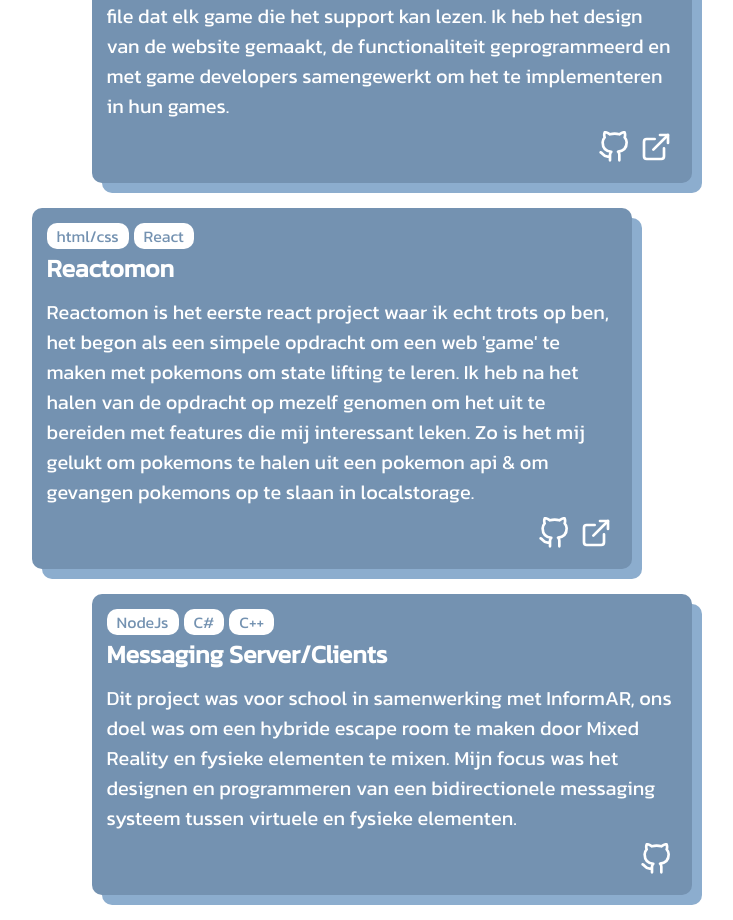
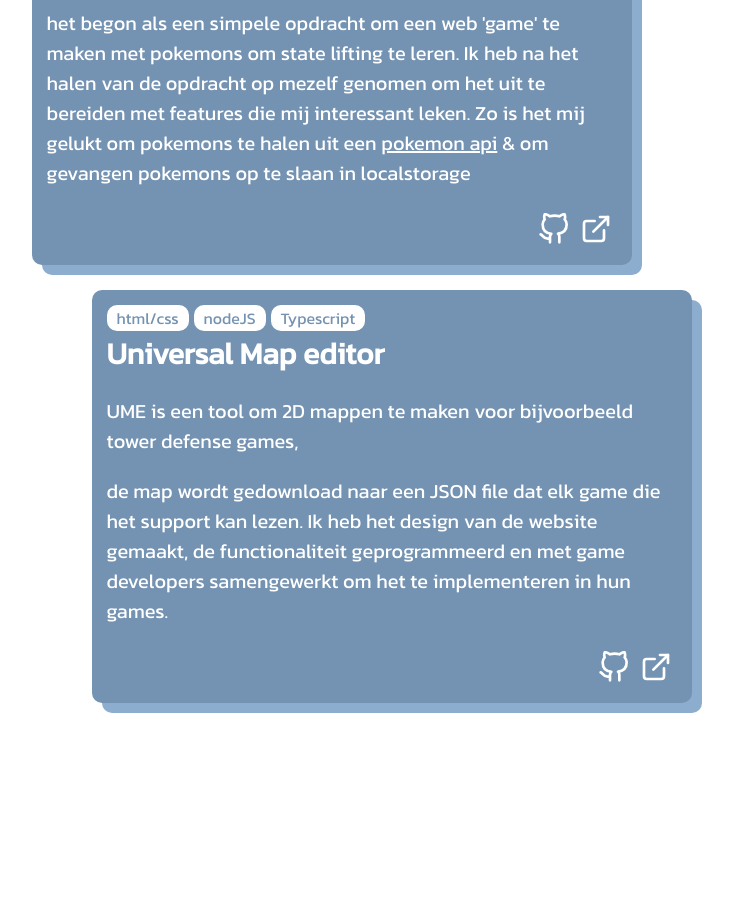
Before and after one commit to MsZoezo/portfolio, a Next.js app: page / in a window 1280 px wide. Shown: the part 1730-2650 px from the top of the page, without its empty margins (276-1009 px from the left). After the commit the page ends 2458 px from the top, so only its background shows below. Built offline with nearby package versions, Linux system fonts and the light colour scheme.

Commit message:
Projects get rendered from markdown files!

```diff
--- a/components/projects/item/item.js
+++ b/components/projects/item/item.js
@@ -1,6 +1,7 @@
+import Link from "../link/link";
 import styles from "./item.module.css";
 
-export default function Item({ leftie, tags, title, text, links}) {
+export default function Item({ leftie, tags, title, preview, links}) {
     return(
         <div className={styles.item + " card " + (leftie ? styles.leftie : styles.rightie)}>
             <div className={styles.tags}>
@@ -8,10 +9,12 @@ export default function Item({ leftie, tags, title, text, links}) {
             </div>
 
             <h2 className={styles.title}>{title}</h2>
-            <p className={styles.text}>{text}</p>
+            <div className={styles.text} dangerouslySetInnerHTML={{__html: preview}}></div>
 
             <div className={styles.links}>
-                {links}
+                {links.map(({href, icon, title}) => (
+                    <Link href={href} icon={icon} title={title} alt={title}/>
+                ))}
             </div>
         </div>
     );
--- a/components/projects/item/item.module.css
+++ b/components/projects/item/item.module.css
@@ -12,6 +12,14 @@
     margin-bottom: 2.5rem;
 
     color: white;
+}
+
+.item:nth-child(odd) {
+    margin-left: 7.5rem;
+}
+
+.item:nth-child(even) {
+    margin-right: 7.5rem;
 }
 
 .tags {
@@ -35,12 +43,14 @@
 
 .title {
     margin: 0;
-    font-size: 2.5rem;
 }
 
 .text {
-    font-size: 2rem;
     margin: 1rem 0 0.5rem 0;
+}
+
+.text a {
+    text-decoration: underline;
 }
 
 .links {
@@ -51,16 +61,9 @@
     flex-wrap: wrap;
 }
 
-.leftie {
-    margin-left: 7.5rem;
-}
-
-.rightie {
-    margin-right: 7.5rem;
-}
 
 @media only screen and (max-width: 550px) {
-    .leftie, .rightie    {
+    .item:nth-child(even), .item:nth-child(odd) {
         margin-left: 10px;
         margin-right: 20px;
     }
--- a/components/projects/projects.js
+++ b/components/projects/projects.js
@@ -2,19 +2,25 @@ import Item from "./item/item";
 import Link from "./link/link";
 import styles from "./projects.module.css";
 
-export default function() {
+export default function({ projects }) {
     return(
         <section className={styles.projects}>
             <h1 className={styles.header}>Mijn projecten</h1>
 
-            <Item leftie={true} tags={["html/css", "NodeJS", "Typescript"]} title="Universal Map Editor" text="UME is een tool om 2D mappen te maken voor bijvoorbeeld tower defense games, de map wordt gedownload naar een JSON file dat elk game die het support kan lezen. Ik heb het design van de website gemaakt, de functionaliteit geprogrammeerd en met game developers samengewerkt om het te implementeren in hun games."
+            {
+                projects.map(({title, tags, preview, links}) => (
+                    <Item title={title} tags={tags} preview={preview} links={links}/>
+                ))
+            }
+
+            {/* <Item leftie={true} tags={["html/css", "NodeJS", "Typescript"]} title="Universal Map Editor" text="UME is een tool om 2D mappen te maken voor bijvoorbeeld tower defense games, de map wordt gedownload naar een JSON file dat elk game die het support kan lezen. Ik heb het design van de website gemaakt, de functionaliteit geprogrammeerd en met game developers samengewerkt om het te implementeren in hun games."
                 links={[<Link href="https://github.com/MsZoezo/UME" icon="/images/github.svg" alt="Github" title="Github"/>, <Link href="#" icon="./images/external-link.svg" alt="Live Version" title="Live Version"/> ]}/>
 
-            <Item leftie={false} tags={["html/css", "React"]} title="Reactomon" text="Reactomon is het eerste react project waar ik echt trots op ben, het begon als een simpele opdracht om een web 'game' te maken met pokemons om state lifting te leren. Ik heb na het halen van de opdracht op mezelf genomen om het uit te bereiden met features die mij interessant leken. Zo is het mij gelukt om pokemons te halen uit een pokemon api & om gevangen pokemons op te slaan in localstorage."
+            <Item leftie={false} tags={["html/css", "React"]} title="Reactomon" text="."
                 links={[<Link href="https://github.com/MsZoezo/UME" icon="/images/github.svg" alt="Github" title="Github"/>, <Link href="https://zoezo.dev/reactomon" icon="./images/external-link.svg" alt="Live Version" title="Live Version"/> ]}/>
 
             <Item leftie={true} tags={["NodeJs", "C#", "C++"]} title="Messaging Server/Clients" text="Dit project was voor school in samenwerking met InformAR, ons doel was om een hybride escape room te maken door Mixed Reality en fysieke elementen te mixen. Mijn focus was het designen en programmeren van een bidirectionele messaging systeem tussen virtuele en fysieke elementen."
-                links={[<Link href="https://github.com/InformAR-MA/MServer" icon="/images/github.svg" alt="Github" title="Github"/> ]}/>
+                links={[<Link href="https://github.com/InformAR-MA/MServer" icon="/images/github.svg" alt="Github" title="Github"/> ]}/> */}
         </section>
     );
 }
--- /dev/null
+++ b/data/projects/lib.js
@@ -0,0 +1,53 @@
+import fs from 'fs';
+import path from 'path';
+import matter from 'gray-matter';
+import { cwd } from 'process';
+const hljs = require('highlight.js');
+const { marked } = require('marked');
+
+const renderer = new marked.Renderer();
+
+renderer.link = ( href, title, text ) => {
+    return `<a target="_blank" href="${href}" rel="noopener noreferrer" title="${title}">${text}</a>`;
+}
+
+marked.setOptions({
+    renderer: renderer,
+    highlight: (code, lang) => hljs.highlightAuto(code, [lang]).value,
+    headerIds: true,
+    gfm: true
+});
+
+
+const dir = path.join(cwd(), 'data/projects/posts');
+
+export function getAllProjects() {
+    const filenames = fs.readdirSync(dir);
+
+    const allPostsData = filenames.map(filename => {
+        const slug = filename.replace(/\.md$/, '');
+
+        return getProjectData(slug);
+      });
+
+    return allPostsData;
+}
+
+export function getProjectData(slug) {
+    const fullPath = path.join(dir, `${slug}.md`);
+    const fileContents = fs.readFileSync(fullPath, 'utf8');
+
+    let { content: rawContent, data } = matter(fileContents);
+
+    data.preview = '';
+    const endIndex = rawContent.indexOf('[](preview end)');
+
+    if(endIndex != -1) {
+        data.preview = marked.parse(rawContent.slice(0, endIndex));
+        rawContent = rawContent.replace('[](preview end)', '');
+    }
+
+    data.content = marked(rawContent);
+
+    return data;
+}
--- /dev/null
+++ b/data/projects/posts/reactomon.md
@@ -0,0 +1,12 @@
+---
+title: Reactomon
+tags: [html/css, react]
+links: [{href: https://github.com/MsZoezo/reactomon, icon: /images/github.svg, title: Github}, {href: https://zoezo.dev/reactomon, icon: /images/external-link.svg, title: Live Versie}]
+---
+
+Reactomon is het eerste react project waar ik echt trots op ben,
+
+het begon als een simpele opdracht om een web 'game' te maken met pokemons om state lifting te leren.
+Ik heb na het halen van de opdracht op mezelf genomen om het uit te bereiden met features die mij interessant leken. Zo is het mij gelukt om pokemons te halen uit een [pokemon api](https://pokeapi.co/) & om gevangen pokemons op te slaan in localstorage
+
+[](preview end)
--- /dev/null
+++ b/data/projects/posts/universal-map-editor.md
@@ -0,0 +1,11 @@
+---
+title: Universal Map editor
+tags: [html/css, nodeJS, Typescript]
+links: [{href: https://github.com/MsZoezo/UME, icon: /images/github.svg, title: Github}, {href: https://zoezo.dev/UME, icon: /images/external-link.svg, title: Live Versie}]
+---
+
+UME is een tool om 2D mappen te maken voor bijvoorbeeld tower defense games,
+
+de map wordt gedownload naar een JSON file dat elk game die het support kan lezen. Ik heb het design van de website gemaakt, de functionaliteit geprogrammeerd en met game developers samengewerkt om het te implementeren in hun games.
+
+[](preview end)
--- a/package.json
+++ b/package.json
@@ -9,6 +9,9 @@
     "lint": "next lint"
   },
   "dependencies": {
+    "gray-matter": "^4.0.3",
+    "highlight.js": "^11.6.0",
+    "marked": "^4.1.1",
     "next": "12.3.1",
     "react": "18.2.0",
     "react-dom": "18.2.0"
--- a/pages/index.js
+++ b/pages/index.js
@@ -4,7 +4,11 @@ import Header from '../components/header/header'
 import Navigation from '../components/navigation/navigation'
 import Projects from '../components/projects/projects'
 
-export default function Home() {
+import { getAllProjects } from '../data/projects/lib'
+
+export default function Home({ ProjectsData }) {
+  console.log(ProjectsData);
+
   return (
     <>
       <Head>
@@ -16,7 +20,17 @@ export default function Home() {
       <Navigation href="#"/>
       <Header />
       <About />
-      <Projects />
+
+      <Projects projects={ProjectsData} />
     </>
   )
 }
+
+export async function getStaticProps() {
+  const ProjectsData = getAllProjects();
+  return {
+      props: {
+          ProjectsData,
+      },
+  };
+}
```
Also changed, not shown: 1 other file (tests, documents, lock files or other folders).
